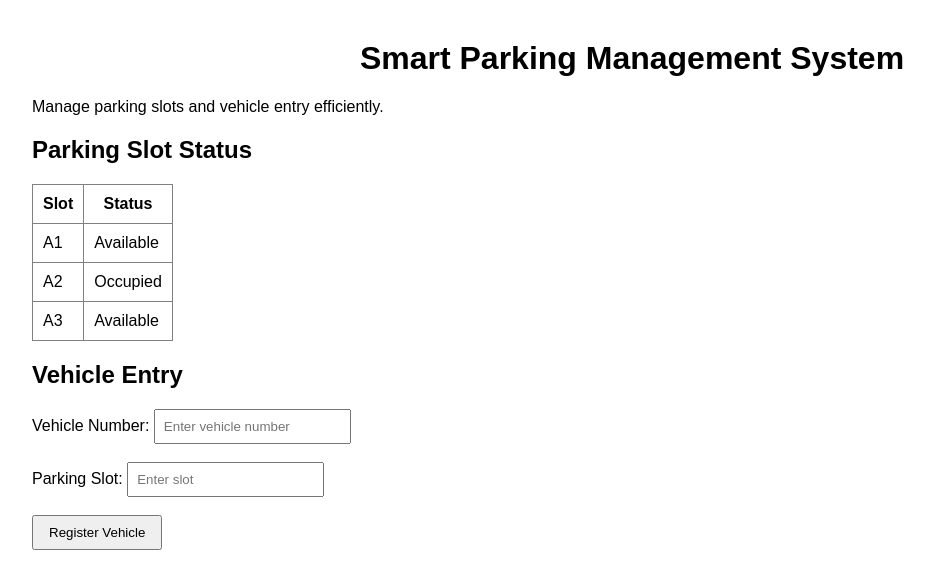
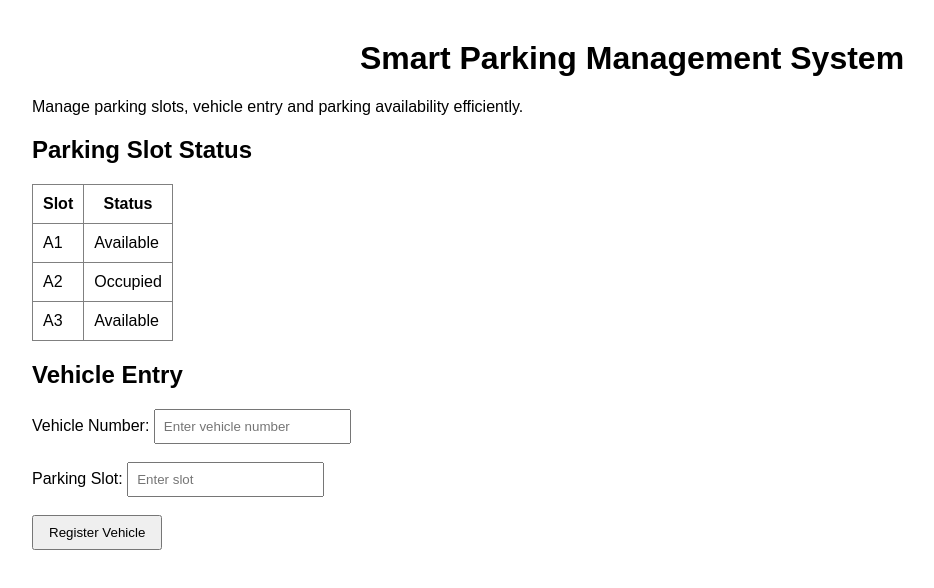
Before and after one commit to Shravani1274/smart-parking-management, a plain HTML site: page index.html in a window 1280 px wide. Shown: the whole page, without its empty margins (8-942 px from the left). Drawn offline with Linux system fonts and the light colour scheme.

Commit message:
Update parking availability information

```diff
--- a/index.html
+++ b/index.html
@@ -9,7 +9,7 @@
 
     <h1>Smart Parking Management System</h1>
 
-    <p>Manage parking slots and vehicle entry efficiently.</p>
+   <p>Manage parking slots, vehicle entry and parking availability efficiently.</p>
 
     <h2>Parking Slot Status</h2>
 
```
